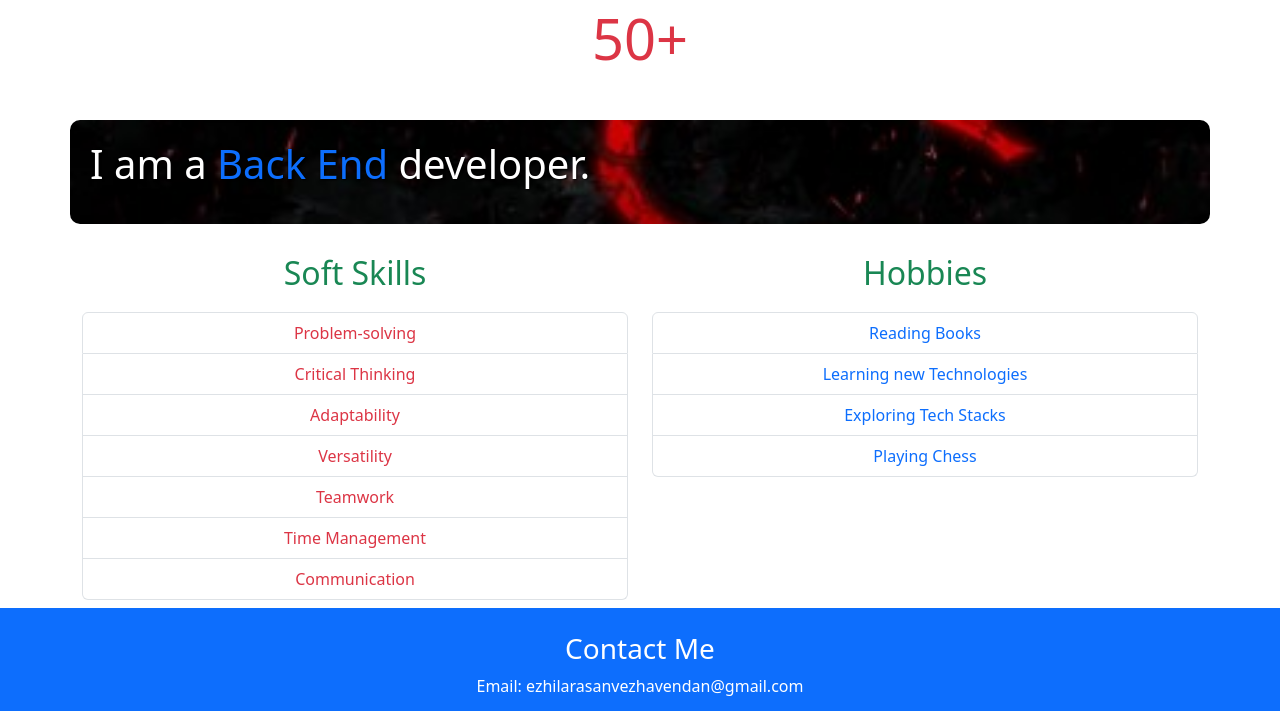
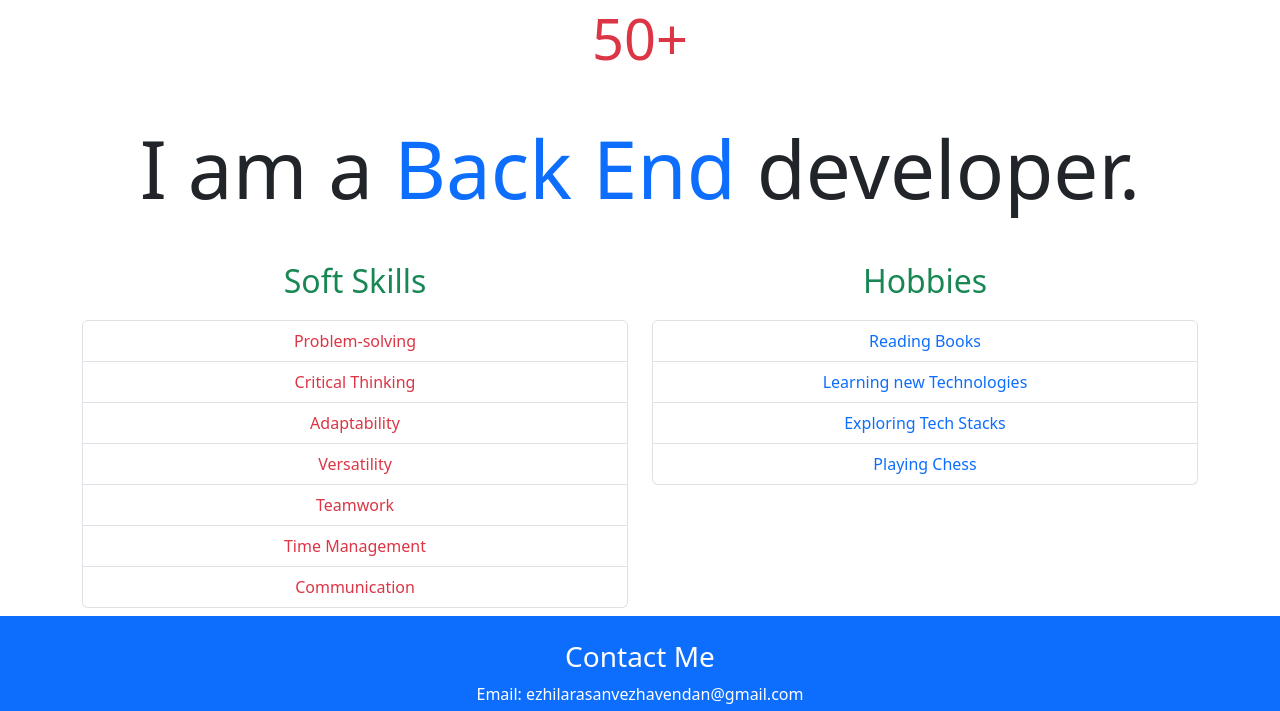
Before and after one commit to EzhilarasanVezhavendan/ezhilarasan_Portfolio, a plain HTML site: page index.html in a window 1280 px wide. Shown: the part 931-1642 px from the top of the page. Drawn offline with nearby package versions, Linux system fonts and the light colour scheme.

Commit message:
Ui Enhancement

```diff
--- a/index.css
+++ b/index.css
@@ -1,14 +1,6 @@
 
 
-#changes {
-    padding: 20px;
-    border-radius: 10px;
-    background: url('./asset/image/ppp.jpg') no-repeat center center;
-    background-size: cover;
-    color: white;
-    text-shadow: 1px 1px 2px black;
-    font-size: 40px;
-}
+
 
 html, body {
     height: 100%;
--- a/index.html
+++ b/index.html
@@ -97,8 +97,8 @@
     <p class="display-4 text-danger">50+</p>
   </div>
   </div>
-  <div class="container display-1 img-fluid" id="changes">
-    <p>I am a <span id="dynamic-word" class="text-primary"></span> developer.</p>
+  <div class="container display-1">
+    <p class="text-center">I am a <span id="dynamic-word" class="text-primary"></span> developer.</p>
   </div>
 
   <div class="container">
```
